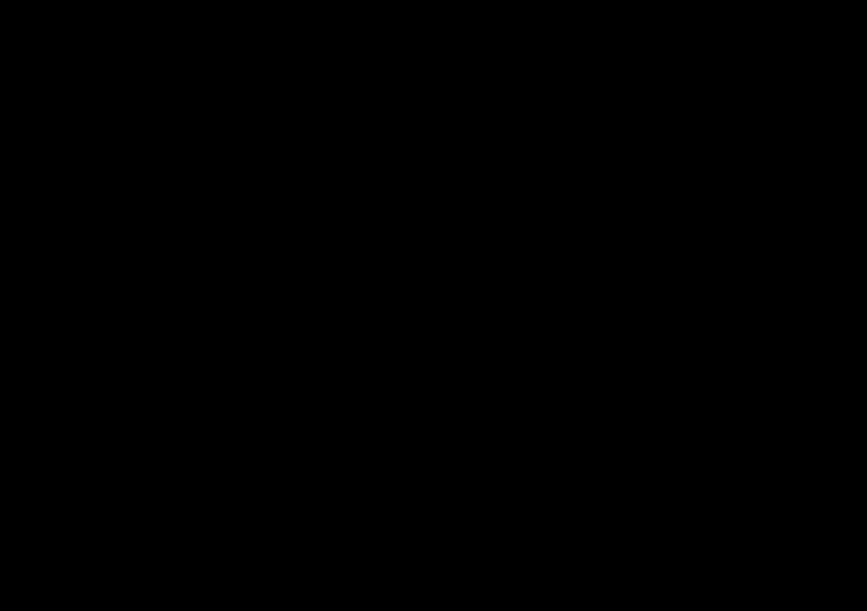
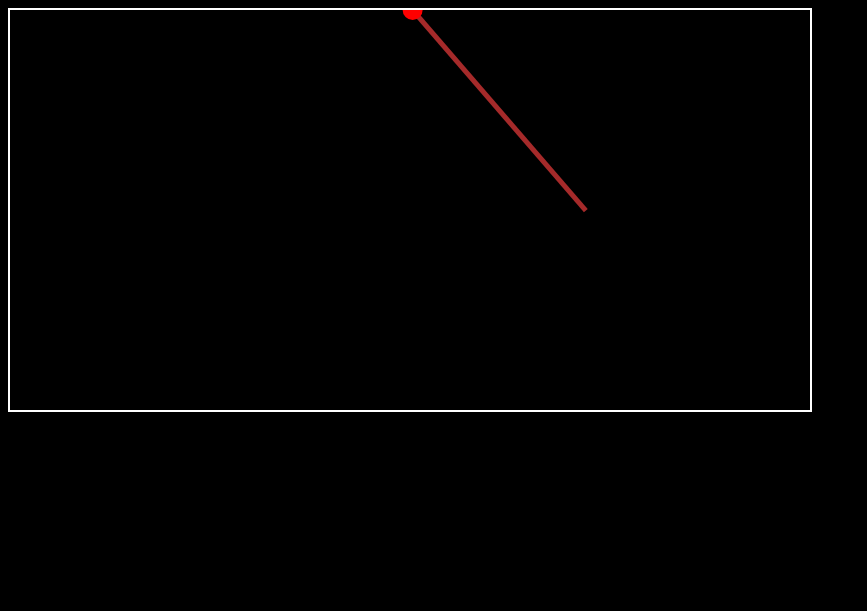
Before and after one commit to paras231/js-game-dev, a plain HTML site: page ladder-game/index.html in a window 1280 px wide. Shown: the whole page, without its empty margins (0-867 px from the left). Drawn offline with Linux system fonts and the light colour scheme.

Commit message:
added physics

```diff
--- a/ladder-game/game_logic.js
+++ b/ladder-game/game_logic.js
@@ -4,7 +4,7 @@ const canvas = document.getElementById("ladder_game_canvas");
 const ctx = canvas.getContext("2d");
 
 canvas.width = 800;
-canvas.height = 600;
+canvas.height = 400;
 
 let ladderAngle = Math.PI / 6; // will be 30 degree
 
@@ -20,10 +20,10 @@ let ball = {
 
 /**
  * draw ladder
- * uses ball's x and y positions
- * uses horizontal and vertical components
- * x uses cosine and y uses sine
- * calculates x and y positions of ladder with respect to ball
+ * uses ball's x and y positions ,
+ * uses horizontal and vertical components ,
+ * x uses cosine and y uses sine ,
+ * calculates x and y positions of ladder with respect to ball.
  */
 function drawLadder() {
   const ladderLength = 200;
@@ -32,8 +32,8 @@ function drawLadder() {
   ctx.beginPath();
   ctx.moveTo(ball.x, ball.y);
   ctx.lineTo(ladderEndX, ladderEndY);
-  ctx.strokeStyle = "brown"; // Set the color of the ladder
-  ctx.lineWidth = 5; // Set the width of the ladder line
+  ctx.strokeStyle = "brown";
+  ctx.lineWidth = 5;
   ctx.stroke();
 }
 
@@ -50,13 +50,36 @@ function drawBall() {
 }
 
 /**
+ * physics for balls sliding on ladder ,
+ * changes ball's position on x and y coordinates ,
+ * changes ball's velocity
+ */
+
+function updatePhysics() {
+  ball.speedX += gravity * Math.cos(ladderAngle);
+  ball.speedY += gravity * Math.sin(ladderAngle);
+  ball.x += ball.speedX;
+  ball.y = ball.speedY;
+  // Boundary detection
+  if (ball.x + ball.radius > canvas.width || ball.x - ball.radius < 0) {
+    ball.speedX *= -0.9; // reverse direction with some energy loss
+  }
+  if (ball.y + ball.radius > canvas.height || ball.y - ball.radius < 0) {
+    ball.speedY *= -0.9; // reverse direction with some energy loss
+  }
+}
+
+/**
  * game loop that runs and manages the entire game state
  * handles rendering of ladder and sliding the ball on ladder.
  */
 function gameLoop() {
-  // first clear the canvas
+
   ctx.clearRect(0, 0, canvas.width, canvas.height);
   drawLadder();
   drawBall();
+  updatePhysics();
   requestAnimationFrame(gameLoop);
 }
+
+gameLoop();
--- a/ladder-game/index.html
+++ b/ladder-game/index.html
@@ -7,6 +7,12 @@
     <style>
       body {
         background-color: black;
+        #ladder_game_canvas{
+          border: 2px solid white;
+          display: flex;
+          justify-content: center;
+          align-items: center;
+        }
       }
     </style>
   </head>
```
